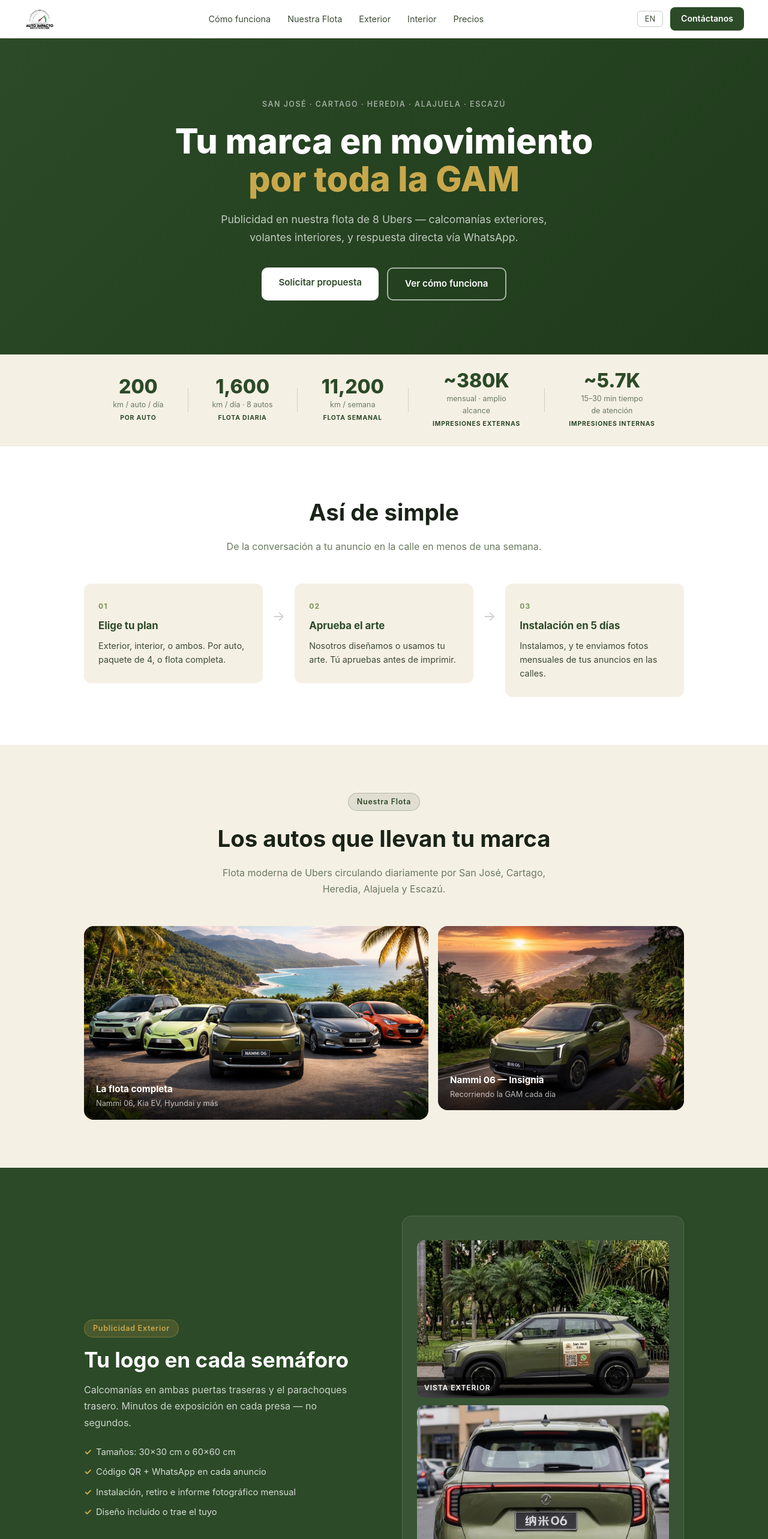
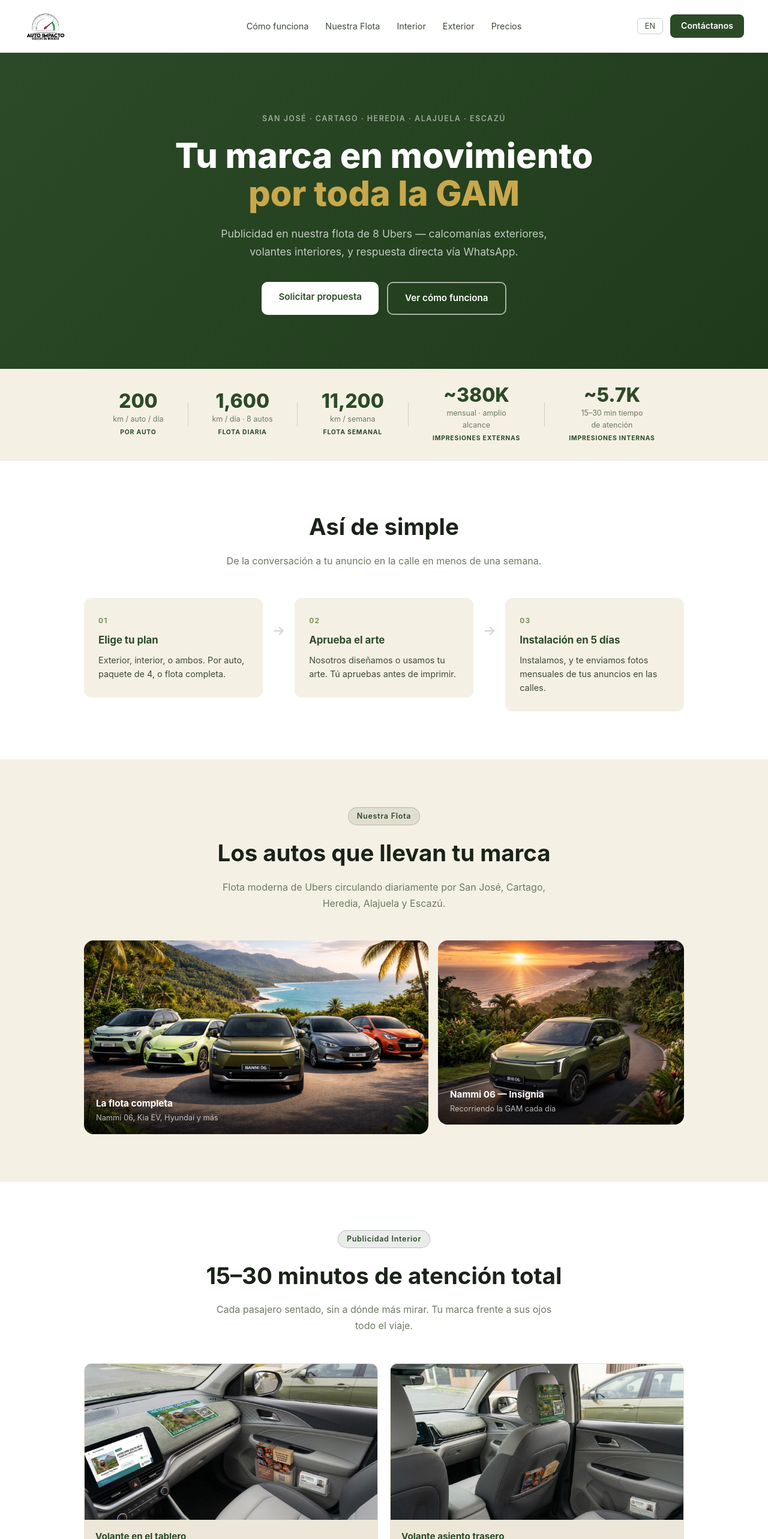
Before and after one commit to snehac2205/autoimpacto, a React (Vite) app: page / in a window 1280 px wide. Shown: the top 2566 px of the page at 60% size. Built offline with nearby package versions, Linux system fonts and the light colour scheme.

Commit message:
Reorder sections, fix footer, update stats and contact

```diff
--- a/src/App.jsx
+++ b/src/App.jsx
@@ -15,8 +15,8 @@
         <div className="nav-links">
           <a href="#how">{es ? 'Cómo funciona' : 'How it works'}</a>
           <a href="#fleet">{es ? 'Nuestra Flota' : 'Our Fleet'}</a>
+          <a href="#interior">{es ? 'Interior' : 'Interior'}</a>
           <a href="#exterior">{es ? 'Exterior' : 'Exterior'}</a>
-          <a href="#interior">{es ? 'Interior' : 'Interior'}</a>
           <a href="#pricing">{es ? 'Precios' : 'Pricing'}</a>
         </div>
         <div className="nav-right">
@@ -149,42 +149,6 @@
         </div>
       </section>
 
-      {/* ── EXTERIOR ── */}
-      <section id="exterior" className="section section-dark">
-        <div className="container two-col-layout">
-          <div className="col-text">
-            <span className="pill">{es ? 'Publicidad Exterior' : 'Exterior Advertising'}</span>
-            <h2>{es ? 'Tu logo en cada semáforo' : 'Your logo at every red light'}</h2>
-            <p>
-              {es
-                ? 'Calcomanías en ambas puertas traseras y el parachoques trasero. Minutos de exposición en cada presa — no segundos.'
-                : 'Stickers on both rear doors and rear bumper. Minutes of exposure at every traffic jam — not seconds.'}
-            </p>
-            <ul className="feature-list">
-              <li>{es ? 'Tamaños: 30×30 cm o 60×60 cm' : 'Sizes: 1×1 ft or 2×2 ft (30×30 or 60×60 cm)'}</li>
-              <li>{es ? 'Código QR + WhatsApp en cada anuncio' : 'QR code + WhatsApp on every ad'}</li>
-              <li>{es ? 'Instalación, retiro e informe fotográfico mensual' : 'Install, removal & monthly photo report'}</li>
-              <li>{es ? 'Diseño incluido o trae el tuyo' : 'Design included or bring your own'}</li>
-            </ul>
-            <a href={wa} className="btn-primary" target="_blank" rel="noreferrer">
-              {es ? 'Consultar disponibilidad' : 'Check availability'}
-            </a>
-          </div>
-          <div className="col-visual exterior-visual">
-            <div className="ext-photos">
-              <div className="ext-photo-main">
-                <img src="/images/side.jpg" alt="Side sticker placement" />
-                <span className="photo-label">{es ? 'Vista exterior' : 'Exterior view'}</span>
-              </div>
-              <div className="ext-photo-secondary">
-                <img src="/images/bumper.jpg" alt="Bumper sticker placement" />
-                <span className="photo-label">{es ? 'Parachoques' : 'Rear bumper'}</span>
-              </div>
-            </div>
-          </div>
-        </div>
-      </section>
-
       {/* ── INTERIOR ── */}
       <section id="interior" className="section section-light">
         <div className="container">
@@ -223,6 +187,42 @@
               <div className="icard-icon">📖</div>
               <h3>{es ? 'Folletos asiento trasero' : 'Back-Seat Brochures'}</h3>
               <p>{es ? 'En la bolsa del asiento — para leer durante el viaje.' : 'In the seat pocket — read during the ride.'}</p>
+            </div>
+          </div>
+        </div>
+      </section>
+
+      {/* ── EXTERIOR ── */}
+      <section id="exterior" className="section section-dark">
+        <div className="container two-col-layout">
+          <div className="col-text">
+            <span className="pill">{es ? 'Publicidad Exterior' : 'Exterior Advertising'}</span>
+            <h2>{es ? 'Tu logo en cada semáforo' : 'Your logo at every red light'}</h2>
+            <p>
+              {es
+                ? 'Calcomanías en ambas puertas traseras y el parachoques trasero. Minutos de exposición en cada presa — no segundos.'
+                : 'Stickers on both rear doors and rear bumper. Minutes of exposure at every traffic jam — not seconds.'}
+            </p>
+            <ul className="feature-list">
+              <li>{es ? 'Tamaños: 30×30 cm o 60×60 cm' : 'Sizes: 1×1 ft or 2×2 ft (30×30 or 60×60 cm)'}</li>
+              <li>{es ? 'Código QR + WhatsApp en cada anuncio' : 'QR code + WhatsApp on every ad'}</li>
+              <li>{es ? 'Instalación, retiro e informe fotográfico mensual' : 'Install, removal & monthly photo report'}</li>
+              <li>{es ? 'Diseño incluido o trae el tuyo' : 'Design included or bring your own'}</li>
+            </ul>
+            <a href={wa} className="btn-primary" target="_blank" rel="noreferrer">
+              {es ? 'Consultar disponibilidad' : 'Check availability'}
+            </a>
+          </div>
+          <div className="col-visual exterior-visual">
+            <div className="ext-photos">
+              <div className="ext-photo-main">
+                <img src="/images/side.jpg" alt="Side sticker placement" />
+                <span className="photo-label">{es ? 'Vista exterior' : 'Exterior view'}</span>
+              </div>
+              <div className="ext-photo-secondary">
+                <img src="/images/bumper.jpg" alt="Bumper sticker placement" />
+                <span className="photo-label">{es ? 'Parachoques' : 'Rear bumper'}</span>
+              </div>
             </div>
           </div>
         </div>
@@ -319,23 +319,8 @@
         </div>
       </section>
 
-      {/* ── FOOTER ── */}
       <footer className="footer">
-        <img src="/images/logo.jpeg" alt="Auto Impacto" className="footer-logo" />
-        <span className="footer-sep">·</span>
-        <a href={wa} target="_blank" rel="noreferrer">WhatsApp</a>
-        <span className="footer-sep">·</span>
-        <a href="tel:+50663091161">📞 +506 6309-1161</a>
-        <span className="footer-sep">·</span>
-        <a href="mailto:info@auto-impacto.com" className="footer-icon-link">
-          <svg width="14" height="14" viewBox="0 0 24 24" fill="none" stroke="currentColor" strokeWidth="2" strokeLinecap="round" strokeLinejoin="round"><rect x="2" y="4" width="20" height="16" rx="2"/><path d="m22 7-8.97 5.7a1.94 1.94 0 0 1-2.06 0L2 7"/></svg>
-          info@auto-impacto.com
-        </a>
-        <span className="footer-sep">·</span>
-        <a href="https://www.instagram.com/autoimpacto__" target="_blank" rel="noreferrer" className="footer-icon-link">
-          <svg width="14" height="14" viewBox="0 0 24 24" fill="none" stroke="currentColor" strokeWidth="2" strokeLinecap="round" strokeLinejoin="round"><rect x="2" y="2" width="20" height="20" rx="5" ry="5"/><circle cx="12" cy="12" r="4"/><circle cx="17.5" cy="6.5" r="1" fill="currentColor" stroke="none"/></svg>
-          @autoimpacto__
-        </a>
+        <span>© {new Date().getFullYear()} Auto Impacto</span>
       </footer>
 
     </div>
--- a/src/style.css
+++ b/src/style.css
@@ -28,13 +28,13 @@
   align-items: center;
   justify-content: space-between;
   padding: 0 40px;
-  height: 64px;
+  height: 88px;
   background: var(--white);
   border-bottom: 1px solid #e8e3d8;
   gap: 24px;
 }
 .nav-logo {
-  height: 52px;
+  height: 72px;
   width: auto;
   object-fit: contain;
   flex-shrink: 0;
@@ -45,6 +45,9 @@
   gap: 28px;
   flex: 1;
   justify-content: center;
+  position: absolute;
+  left: 50%;
+  transform: translateX(-50%);
 }
 .nav-links a {
   font-size: 0.9rem;
```
